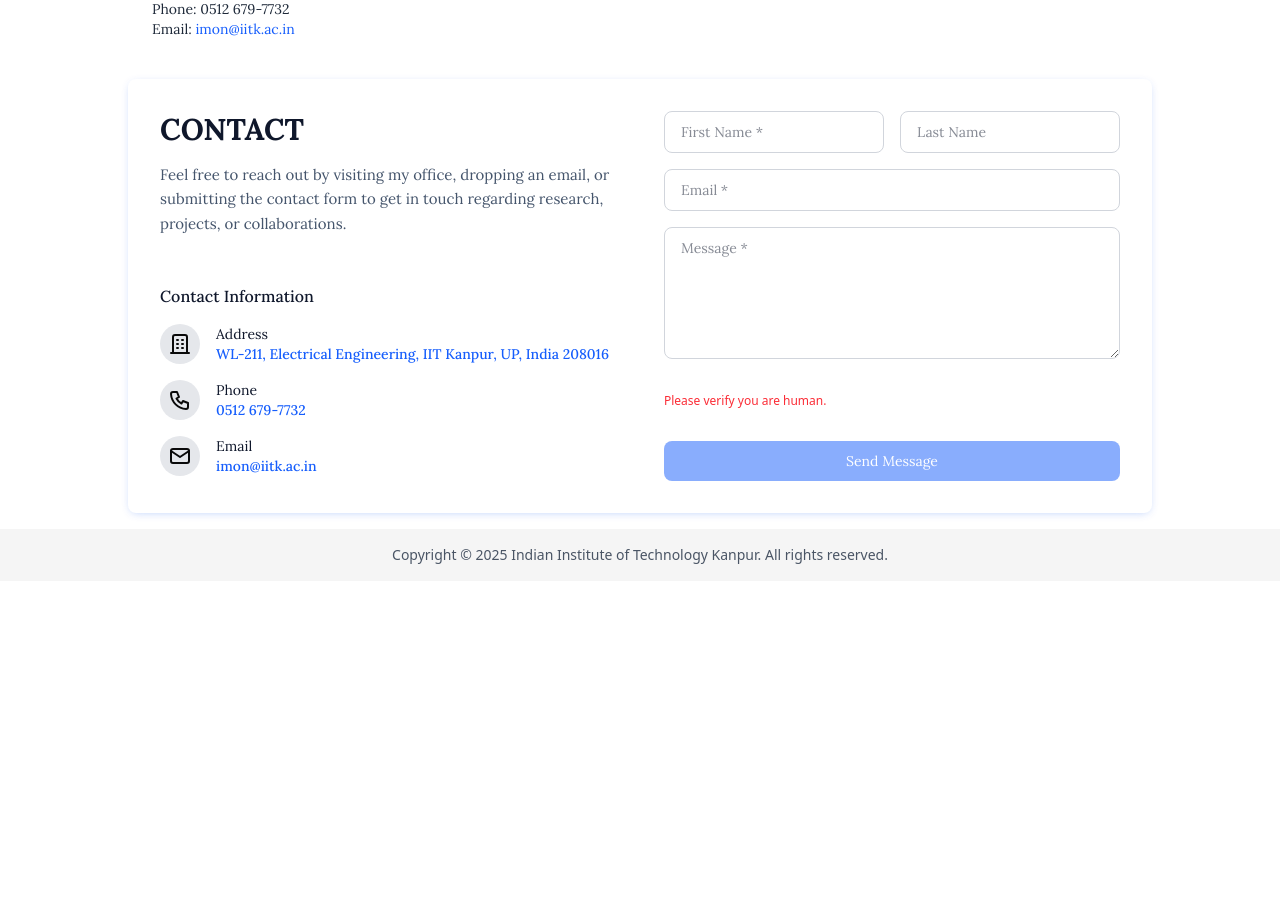
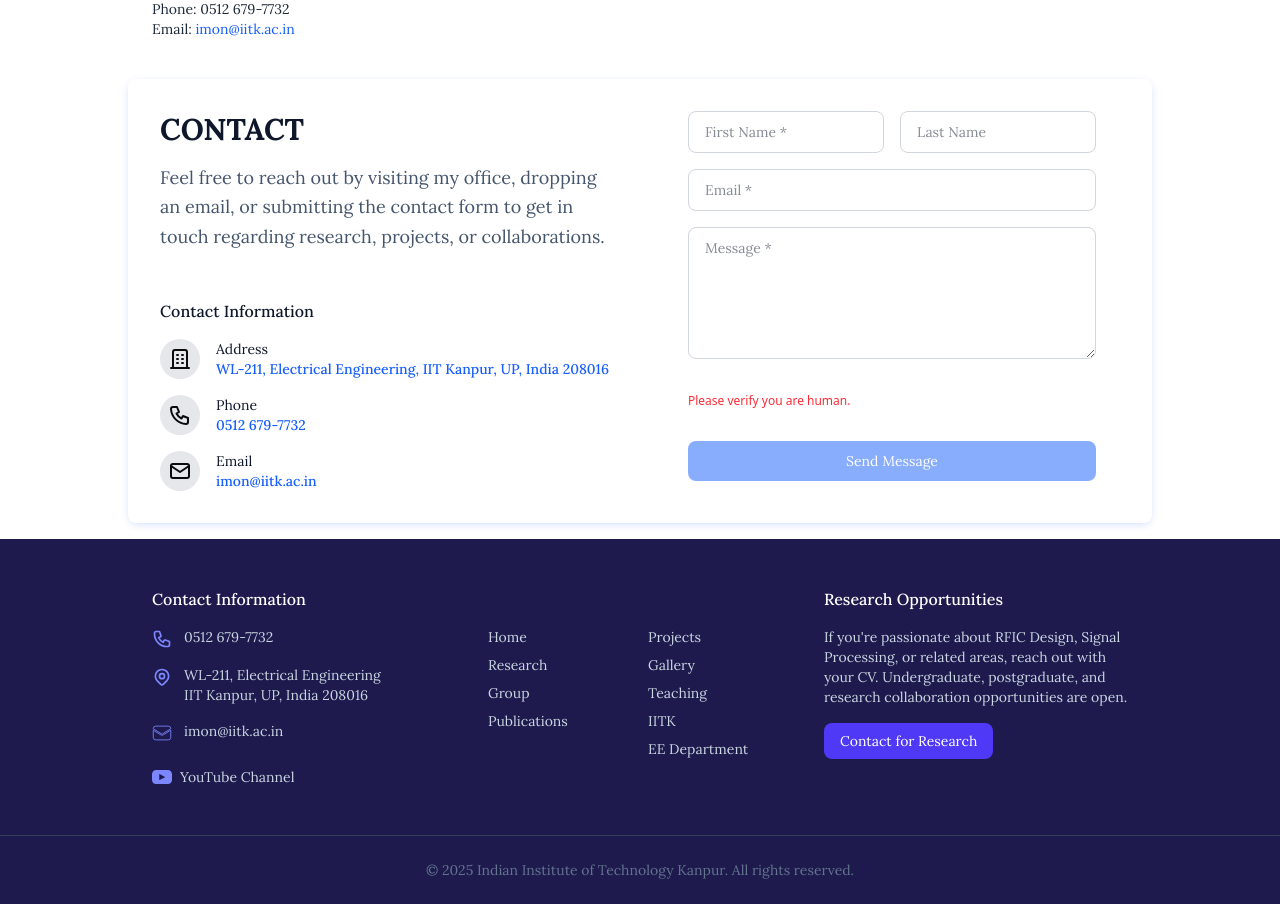
Before and after one commit to AkshatGupta15/HomePage_Imon, a React (Vite) app: page / in a window 1280 px wide. Shown: the part 1709-2613 px from the top of the page. Before the commit the page ends 2290 px from the top, so only its background shows below. Built offline with nearby package versions, Linux system fonts and the light colour scheme.

Commit message:
style: Improve layout and styling of footer, homepage, and contact form components

```diff
--- a/src/components/custom/footer.tsx
+++ b/src/components/custom/footer.tsx
@@ -53,7 +53,7 @@ const Footer: React.FC = () => {
                 </div>
 
                 {/* Left Column - Navigation Links in 2 columns */}
-                <div className="md:col-span-1 lg:col-span-1 mt-10">
+                <div className="md:col-span-1 lg:col-span-1 md:mt-10">
                     <div className="grid grid-cols-2 gap-4 text-sm">
                         <ul className="space-y-2">
                             <li><a href="/" className="hover:text-indigo-400 transition-colors">Home</a></li>
@@ -75,7 +75,7 @@ const Footer: React.FC = () => {
                 {/* Middle Column - Research Call */}
                 <div className="md:col-span-1 lg:col-span-1">
                     <h5 className="font-semibold lora-bold-500 text-md mb-4 text-white">Research Opportunities</h5>
-                    <p className="text-slate-400 mb-4 text-sm">
+                    <p className="text-slate-300 mb-4 text-xs md:text-sm">
                         If you're passionate about RFIC Design, Signal Processing, or related areas, reach out with your CV. Undergraduate, postgraduate, and research collaboration opportunities are open.
                     </p>
                     <a
--- a/src/layout.tsx
+++ b/src/layout.tsx
@@ -2,6 +2,7 @@ import { type ReactNode, useEffect, useState } from "react";
 import { useLocation } from "react-router-dom";
 import { CustomNavbar } from "./components/custom/navbar";
 import LoadingOverlay from "./components/custom/LoadingOverlay";
+import Footer from "./components/custom/footer";
 
 interface LayoutProps {
   children: ReactNode;
@@ -28,10 +29,11 @@ export default function Layout({ children }: LayoutProps) {
       >
         {children}
       </main>
-      <footer className="bg-[#f5f5f5] text-center py-4 text-sm text-gray-600">
+      {/* <footer className="bg-[#f5f5f5] text-center py-4 text-sm text-gray-600">
         Copyright &copy; {new Date().getFullYear()} Indian Institute of Technology Kanpur.
         All rights reserved.
-      </footer>
+      </footer> */}
+      <Footer/>
     </div>
   );
 }
--- a/src/pages/Homepage.tsx
+++ b/src/pages/Homepage.tsx
@@ -11,14 +11,14 @@ export function HomePage() {
       <div className="mb-10">
         <AnimatedGridPatternDemo />
       </div>
-      <div className="md:px-0 px-6">
+      <div className="md:px-0 px-4 sm:px-6">
         <motion.div
           initial={{ opacity: 0, y: 40 }}
           animate={{ opacity: 1, y: 0 }}
           transition={{ duration: 0.6 }}
-        className="max-w-5xl mx-auto space-y-6 text-justify break-words p-8 rounded-2xl shadow-sm border border-gray-100"
+          className="max-w-5xl mx-auto space-y-6 text-justify break-words p-4 sm:p-6 md:p-8 rounded-2xl shadow-sm border border-gray-100"
         >
-        <p className="text-lg leading-relaxed lora-regular-400">
+          <p className="text-xs sm:text-sm md:text-lg leading-relaxed lora-regular-400">
             I am an assistant professor in the Microelectronics and VLSI group of the
             department of Electrical Engineering in the Indian Institute of
             Technology Kanpur and a member of the{' '}
@@ -40,7 +40,7 @@ export function HomePage() {
             </a>.
           </p>
 
-        <p className="text-lg leading-relaxed lora-regular-400">
+          <p className="text-xs sm:text-sm md:text-lg leading-relaxed lora-regular-400">
             I obtained my Ph.D. from IIT Madras under Prof. Nagendra Krishnapura,
             working on tunable true-time-delay elements in ICs. I received my M.Tech from IIT Kanpur (2007)
             and B.Tech from Kalyani Govt. Engineering College (2005). I have worked at
@@ -52,19 +52,17 @@ export function HomePage() {
           initial={{ opacity: 0 }}
           whileInView={{ opacity: 1 }}
           transition={{ duration: 0.6, delay: 0.2 }}
-        className="max-w-5xl mx-auto mt-12  p-6  space-y-4 shadow-lg  rounded-lg"
+          className="max-w-5xl mx-auto mt-12 p-4 sm:p-6 space-y-4 shadow-lg rounded-lg"
         >
-        <h2 className="text-xl lora-bold-500 mb-4">News & Updates</h2>
-        {/* <AutoScrollingNews/> */}
-        <div className="space-y-3 text-sm text-left leading-relaxed overflow-scroll h-80">
+          <h2 className="text-lg sm:text-xl lora-bold-500 mb-4">News & Updates</h2>
+          <div className="space-y-3 text-xs sm:text-sm text-left leading-relaxed overflow-scroll h-80">
             {data.map((item, index) => (
               <div key={index} className="p-4 bg-white rounded-lg shadow hover:shadow-lg transition duration-300 border-l-4 border-blue-500">
-
-              <p className="text-gray-600 lora-regular-400"><span className="text-md lora-bold-500 text-gray-800">{item.date}</span> : {item.text}</p>
-
+                <p className="text-gray-600 lora-regular-400">
+                  <span className="text-sm sm:text-md lora-bold-500 text-gray-800">{item.date}</span> : {item.text}
+                </p>
               </div>
             ))}
-
           </div>
         </motion.div>
 
@@ -72,10 +70,10 @@ export function HomePage() {
           initial={{ opacity: 0 }}
           whileInView={{ opacity: 1 }}
           transition={{ duration: 0.6, delay: 0.4 }}
-        className="max-w-5xl mx-auto mt-12 p-6 grid md:grid-cols-2 gap-8 text-sm text-gray-800"
+          className="max-w-5xl mx-auto mt-12 p-4 sm:p-6 grid md:grid-cols-2 gap-8 text-xs sm:text-sm text-gray-800"
         >
           <div className="space-y-2">
-          <h3 className="font-semibold text-xl lora-bold-500">Coordinates</h3>
+            <h3 className="font-semibold text-lg sm:text-xl lora-bold-500">Coordinates</h3>
             <div className="lora-regular-400">
               <p>WL-211, Electrical Engineering, IIT Kanpur</p>
               <p>Kanpur, Uttar Pradesh, India, 208016</p>
@@ -84,7 +82,7 @@ export function HomePage() {
             </div>
           </div>
           <div className="space-y-2">
-          <h3 className="font-semibold text-xl lora-bold-500">Other Links</h3>
+            <h3 className="font-semibold text-lg sm:text-xl lora-bold-500">Other Links</h3>
             <ul className="list-disc list-inside lora-regular-400">
               <li><a href="/research" className="text-blue-600 hover:underline">Research Interests</a></li>
               <li><a href="/student_research" className="text-blue-600 hover:underline">Call for Research Students</a></li>
@@ -92,9 +90,7 @@ export function HomePage() {
           </div>
         </motion.div>
       </div>
-      <ContactForm/>
-
-
+      <ContactForm />
     </div>
   );
 }
--- a/src/pages/contactPage.tsx
+++ b/src/pages/contactPage.tsx
@@ -87,11 +87,11 @@ const ContactForm = () => {
 
    return (
     <div className="p-4">
-      <div className="grid lg:grid-cols-2 items-start gap-12 p-8 mx-auto max-w-5xl max-lg:max-w-2xl bg-white [box-shadow:0_2px_10px_-3px_rgba(6,81,237,0.3)] rounded-md">
+      <div className="grid lg:grid-cols-2 items-start gap-12  p-4  md:p-8 max-w-5xl max-lg:max-w-2xl max-sm:max-w-md mx-auto bg-white [box-shadow:0_2px_10px_-3px_rgba(6,81,237,0.3)] rounded-md">
         {/* Left Side - Contact Info */}
         <div>
-          <h2 className="text-slate-900 text-3xl font-bold uppercase lora-bold-700">Contact</h2>
-          <p className="text-[15px] text-slate-600 mt-4 leading-relaxed lora-regular-400">
+          <h2 className="text-slate-900 text-2xl md:text-3xl font-bold uppercase lora-bold-700">Contact</h2>
+          <p className="text-xs sm:text-sm md:text-lg text-slate-600 mt-4 leading-relaxed lora-regular-400">
             Feel free to reach out by visiting my office,
              dropping an email, or submitting the contact
               form to get in touch regarding research, projects, or collaborations.
@@ -134,10 +134,11 @@ const ContactForm = () => {
         </div>
 
         {/* Right Side - Form */}
-         <form
+        <div className=''>
+<form
       ref={formRef}
       onSubmit={handleSubmit}
-      className="space-y-4"
+      className="space-y-4 max-w-2xl w-full px-0 sm:px-6 mx-auto "
     >
       <div className="grid grid-cols-1 md:grid-cols-2 gap-4 ">
         <div>
@@ -196,6 +197,8 @@ const ContactForm = () => {
         Send Message
       </button>
     </form>
+        </div>
+
       </div>
     </div>
   );
```
Lines whose indentation alone changed are shown as unchanged.
